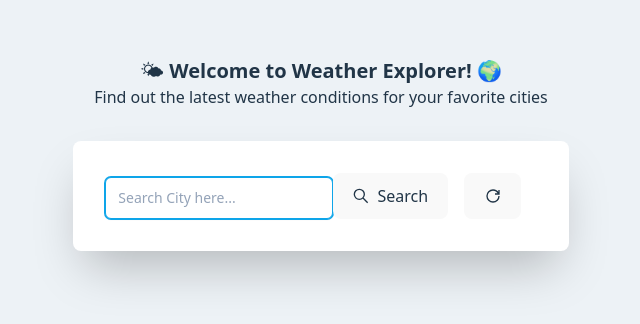
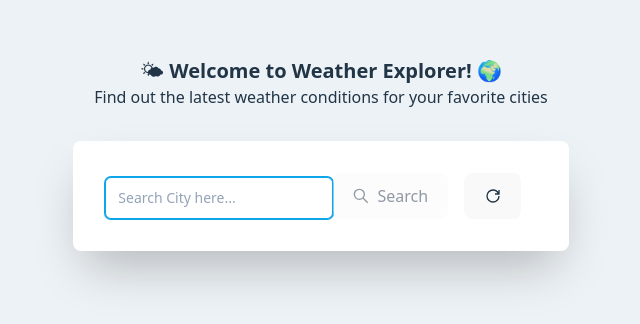
Before and after one commit to jayeann/weather-search, a React (Vite) app: page / in a window 1280 px wide. Shown: the part 246-570 px from the top of the page, without its empty margins (319-959 px from the left). Built offline with nearby package versions, Linux system fonts and the light colour scheme.

Commit message:
add basic btn, transparent btn, add clear function

```diff
--- a/src/components/Button.tsx
+++ b/src/components/Button.tsx
@@ -8,6 +8,7 @@ interface ButtonProps {
   icon?: React.ReactNode;
   ref?: React.Ref<HTMLButtonElement>;
   className?: string;
+  disabled?: boolean;
 }
 const Button = ({
   key,
@@ -17,14 +18,20 @@ const Button = ({
   icon,
   ref,
   className,
+  disabled,
 }: ButtonProps) => {
   return (
     <button
-      className={`flex justify-content-center items-center hover:outline-none hover:border-sky-500 hover:ring-1 hover:ring-sky-500 ${className}`}
+      className={`basic-button flex justify-content-center items-center ${
+        disabled
+          ? `cursor-not-allowed opacity-50 `
+          : `hover:outline-none hover:border-sky-500 hover:ring-1 hover:ring-sky-500`
+      } ${className}`}
       key={key}
       onClick={handleClick}
       value={value}
       ref={ref}
+      disabled={disabled}
     >
       {icon && <span>{icon}</span>}
       {text && <span className={`${icon ? "ml-2" : ""}`}>{text}</span>}
--- a/src/components/CardContent.tsx
+++ b/src/components/CardContent.tsx
@@ -72,7 +72,7 @@ const CardContent = () => {
   const [previousSearchArr, setPreviousSearchArr] = useState<string[]>([]);
   const [searchInitiated, setSearchInitiated] = useState<boolean>(false);
   const inputRef = useRef<HTMLInputElement>(null);
-  const buttonRef = useRef<HTMLInputElement>(null);
+  const buttonRef = useRef<HTMLButtonElement>(null);
 
   useEffect(() => {
     if (inputRef.current) {
@@ -119,6 +119,10 @@ const CardContent = () => {
     setInputSearch(value);
   };
 
+  const handleClear = () => {
+    setPreviousSearchArr([]);
+  };
+
   return (
     <>
       <div className="flex">
@@ -137,6 +141,7 @@ const CardContent = () => {
           text="Search"
           handleClick={() => handleSearch()}
           icon={<GrSearch />}
+          disabled={!inputSearch.trim()}
         />
         <Button handleClick={() => handleReset()} icon={<GrPowerReset />} />
       </div>
@@ -167,13 +172,16 @@ const CardContent = () => {
       </div>
       {previousSearchArr.length > 0 && (
         <div className="w-96">
-          <div className="flex justify-between items-center">
+          <div className="flex justify-between items-center border-solid mb-2">
             <div className="text-sm text-neutral-400 font-medium">
               Previous Searches
             </div>
-            <div className="text-sm text-neutral-400 font-medium hover:text-red-500 cursor-pointer">
+            <button
+              className="transparent-button text-sm text-neutral-400 font-medium hover:text-red-500 cursor-pointer"
+              onClick={handleClear}
+            >
               Clear
-            </div>
+            </button>
           </div>
           <div className="flex flex-wrap">
             {previousSearchArr.map((item) => (
--- a/src/index.css
+++ b/src/index.css
@@ -39,24 +39,20 @@ h1 {
   line-height: 1.1;
 }
 
-button {
+.basic-button {
   border-radius: 8px;
   border: 1px solid transparent;
   padding: 0.6em 1.2em;
   font-size: 1em;
   font-weight: 500;
   font-family: inherit;
-  background-color: #1a1a1a;
   cursor: pointer;
   transition: border-color 0.25s;
   margin: 0 1rem 0 0;
 }
-button:hover {
-  border-color: #646cff;
-}
-button:focus,
-button:focus-visible {
-  outline: 4px auto -webkit-focus-ring-color;
+
+.transparent-button{
+  background-color: transparent;
 }
 
 @media (prefers-color-scheme: light) {
```
